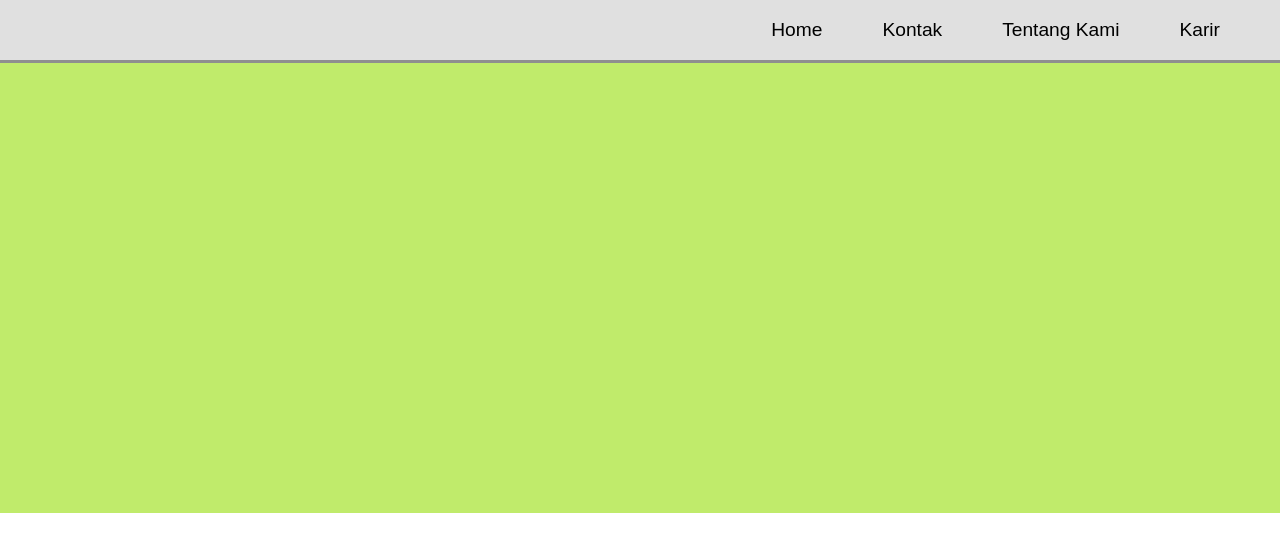
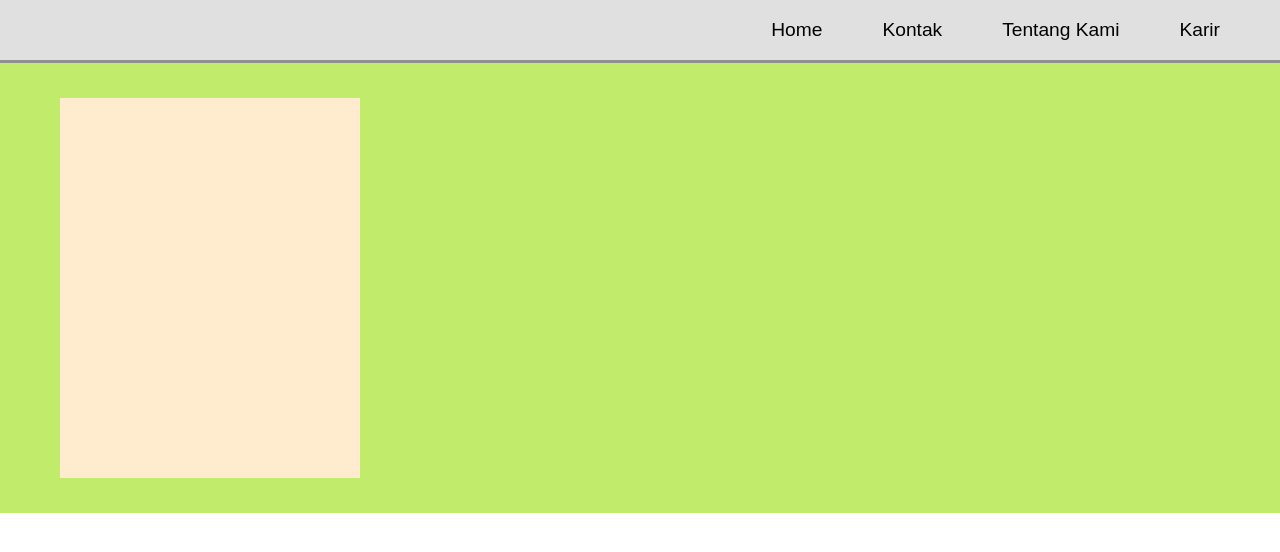
Before and after one commit to Dwiyan27/navigasi-bar, a plain HTML site: page index.html in a window 1280 px wide. Drawn offline with Linux system fonts and the light colour scheme.

Commit message:
menambahkan card

```diff
--- a/css/style.css
+++ b/css/style.css
@@ -13,10 +13,6 @@ ul li {
     margin-right: 32px;
 }
 
-#container {
-    background-color: rgb(224, 224, 224);
-}
-
 .menu {
     width: 100%;
     height: 60px;
@@ -24,6 +20,7 @@ ul li {
     align-items: center;
     justify-content: flex-end;
     box-shadow: 0px 3px rgb(143, 143, 143);
+    background-color: rgb(224, 224, 224);
 }
 
 ul li a {
@@ -33,8 +30,26 @@ ul li a {
     color: black;
 }
 
+
+
+
+
+
+
+
+
 main {
     background-color: rgb(192, 235, 107);
     height: 450px;
     margin-top: 3px;
+    display: flex;
+    align-items: center;
 }
+
+.card {
+    width: 300px;
+    height: 380px;
+    background-color: blanchedalmond;
+    position: relative;
+    left: 60px;
+}
--- a/index.html
+++ b/index.html
@@ -33,7 +33,9 @@
         </nav>
 
         <main>
+            <div class="card">
 
+            </div>
         </main>
     </div>
 
```
